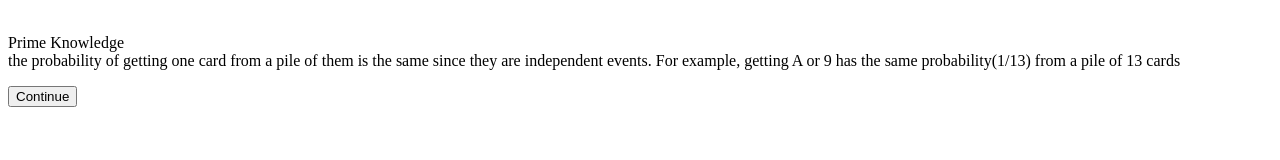
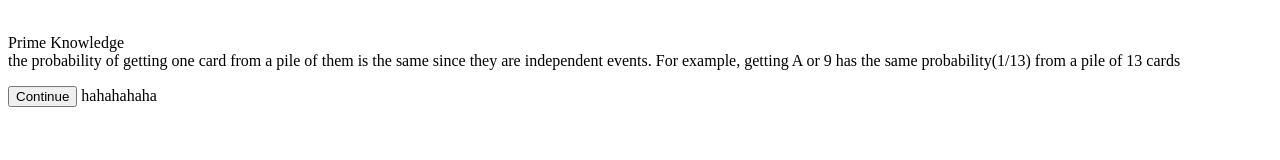
Before and after one commit to yunfeiwang/ExperimentalCards, a plain HTML site: page WebContent/index.html in a window 1280 px wide. Drawn offline with nearby package versions, Linux system fonts and the light colour scheme.

Commit message:
Added Testing "hahahahaha"

```diff
--- a/WebContent/index.html
+++ b/WebContent/index.html
@@ -128,5 +128,6 @@
 	</form>
 	<span></span>
 </div>
+hahahahaha
 </body>
 </html>
```
